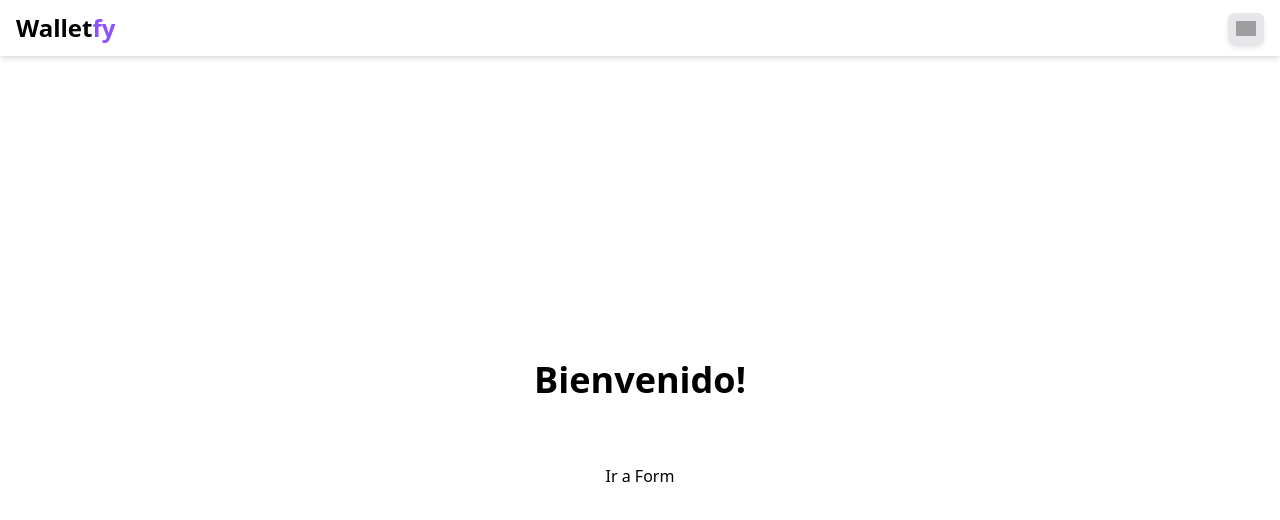
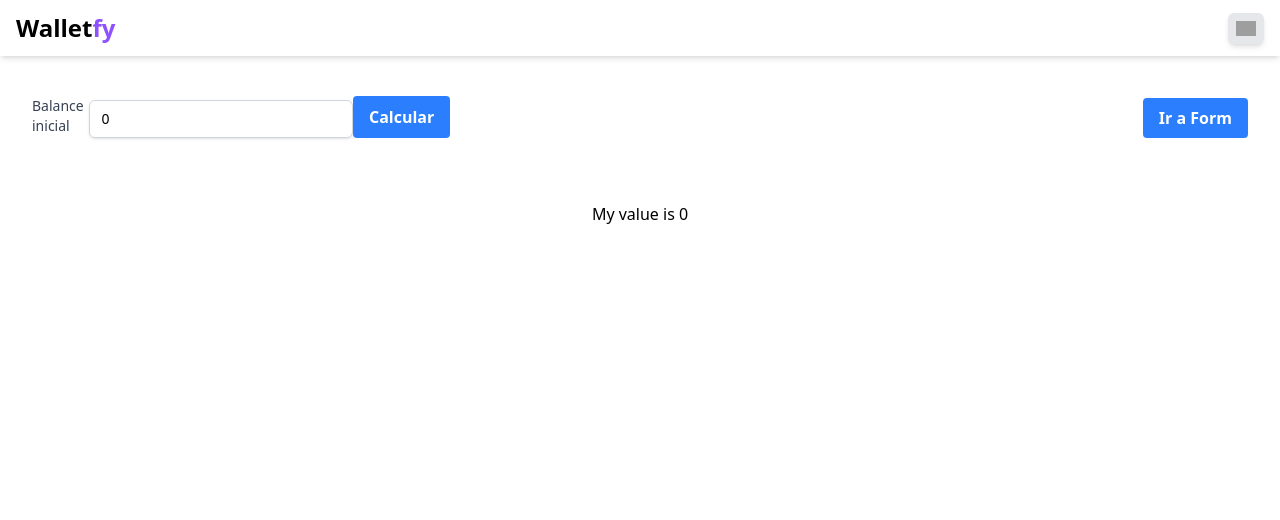
Before and after one commit to DJavierReyesM/ProyectoReactWalletfy_FSD, a React (Vite) app: page / in a window 1280 px wide. Shown: the top 520 px of the page. Built offline with nearby package versions, Linux system fonts and the light colour scheme; grey boxes are pictures that could not be loaded.

Commit message:
Version de codigo preliminar para setear balance inicial (Usar Redux para almacenarlo posteriormente)

```diff
--- a/src/pages/home/index.tsx
+++ b/src/pages/home/index.tsx
@@ -1,18 +1,85 @@
+import { useQuery } from "@tanstack/react-query";
+import { EventLoaderDataType } from "@customTypes/event";
+import { QKeys } from "@constants/query";
+import DataRepo from "@api/datasource";
+import { isLoadingOrRefetchQuery } from "@utils/query";
+import NumberInput from "@components/form/NumberInput";
+import React from "react";
+import { useNavigate } from "react-router-dom";
+
 const Home = () => {
 
+  const navigate = useNavigate()
+  const [initialBalance, setInitialBalance] = React.useState<number>(0);
+  const [balanceForQuery, setBalanceForQuery] = React.useState<number>(0);
+  const usersQuery = useQuery<
+  EventLoaderDataType,
+  Error,
+  EventLoaderDataType,
+  [number]
+>({
+  queryKey: [balanceForQuery],
+  queryFn: () => {
+    return DataRepo.loadEvents();
+  },
+});
+
+const { data } = usersQuery;
+
+const isLoading = isLoadingOrRefetchQuery(usersQuery);
+
+
   return (
-    <div className="flex items-center flex-col gap-y-[4rem]">
+    <div className="flex items-center flex-col gap-y-[4rem] h-full mt-[3rem]">
+      <div className=" w-full flex flex-row justify-between items-end">
+        <div className="flex">
+          <label className="block text-sm font-medium text-gray-700">Balance inicial</label>
+          <input
+            type="number"
+            value={initialBalance}
+            className="mt-1 block w-full px-3 py-2 border border-gray-300 rounded-md shadow-sm focus:outline-none focus:ring-indigo-500 focus:border-indigo-500 sm:text-sm"
+            onChange={(e) => {
+              const newValue = Number(e.target.value);
+              if (isNaN(newValue)) return;
+              setInitialBalance(newValue);
+            }}
+          />
+          <button
+            className="bg-blue-500 hover:bg-blue-700 text-white font-bold py-2 px-4 rounded"
+            onClick={()=> setBalanceForQuery(initialBalance)}
+          >
+            Calcular
+          </button>
+        </div>
 
-      <h1 className="text-4xl font-bold text-center">Bienvenido!</h1>
 
-      <div className="flex flex-col text-center gap-y-[1rem]">
-      <a
-          className="cd-bg-blue-500 hover:cd-bg-blue-700 cd-text-white cd-font-bold cd-py-2 cd-px-4 cd-rounded"
-          href="/form"
+
+        <button
+          className="bg-blue-500 hover:bg-blue-700 text-white font-bold py-2 px-4 rounded"
+          onClick={()=> navigate("/form")}
         >
           Ir a Form
-        </a>
+        </button>
       </div>
+
+
+      {isLoading && (
+        <p className="cd-text-2xl cd-font-bold cd-text-center">
+          Cargando Eventos
+        </p>
+      )}
+
+      {!isLoading && data && (
+        <>
+        <div>My value is {balanceForQuery}</div>
+        <div>{data.events.map((evt) => (
+          <div className="py-3">
+            Evento: {evt.name}
+          </div>
+        ))}</div>
+        </>
+      )}
+
     </div>
   );
 };
```
